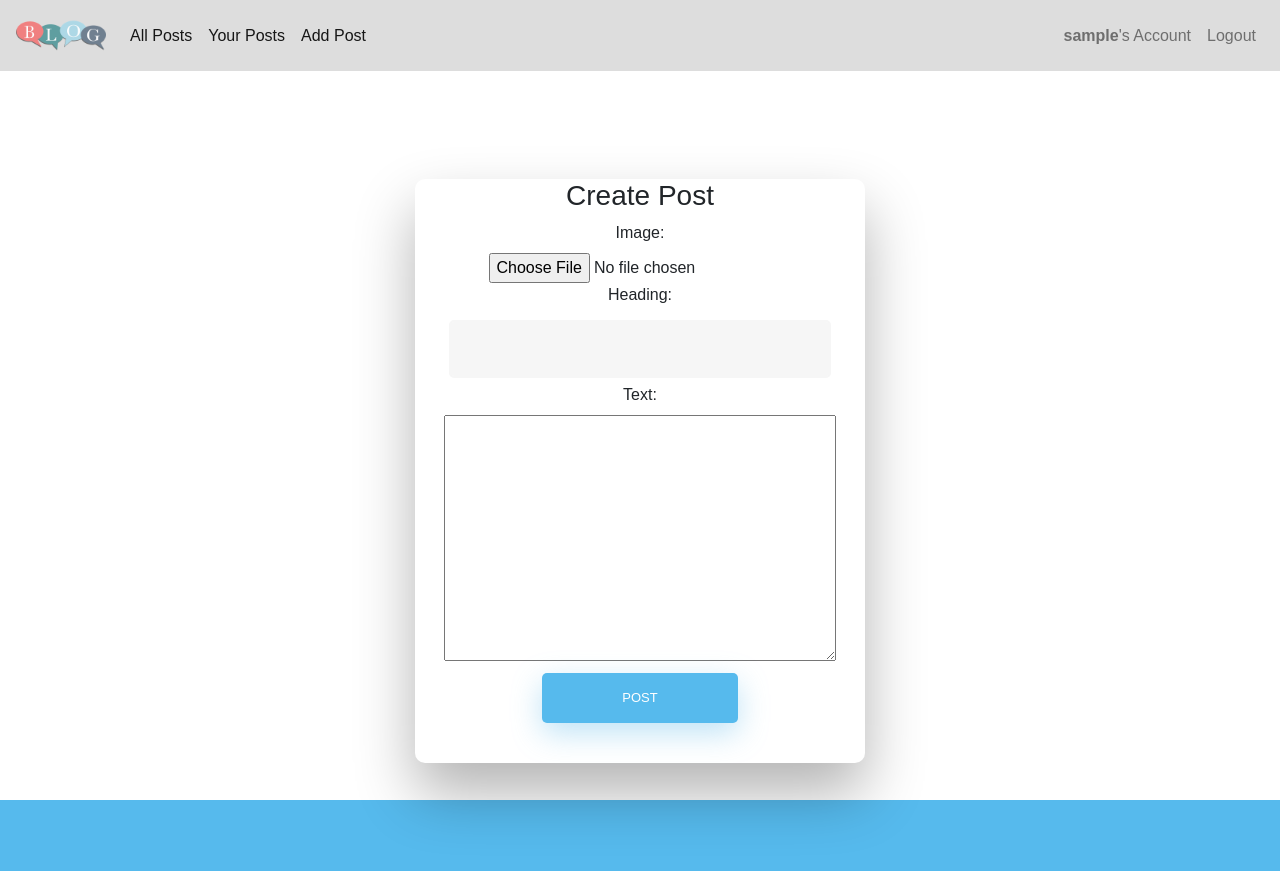
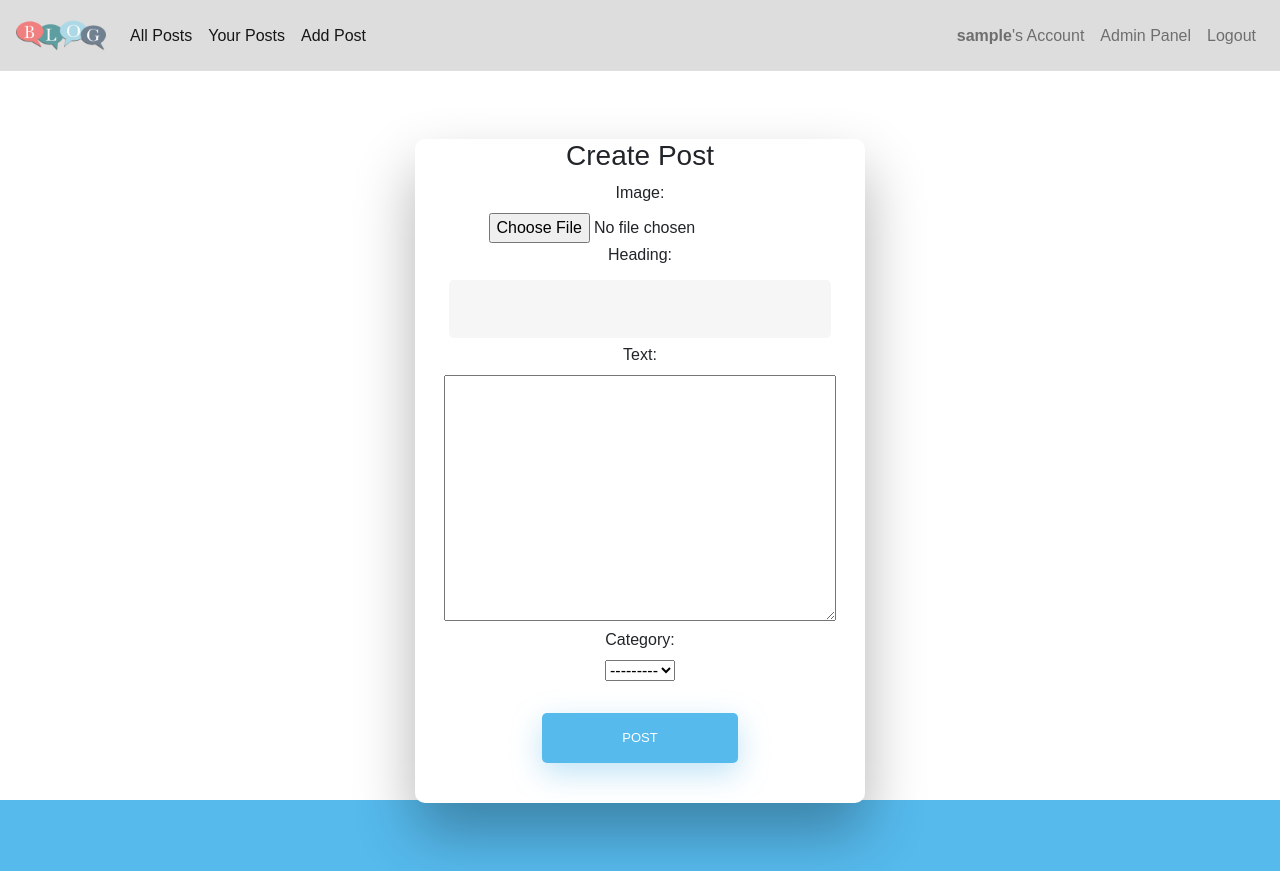
Before and after one commit to ivankirilovkirilov/PythonFinalExam, a Django app: page /create_post/ in a window 1280 px wide. Run offline with Django 3.2, Linux system fonts and the light colour scheme; the visitor is signed in with stand-in values (Sample User, id 1); data that the repository does not hold is empty; some libraries are stand-ins or nearby versions.

Commit message:
Added Categroies

```diff
--- a/home/admin.py
+++ b/home/admin.py
@@ -1,6 +1,7 @@
 from django.contrib import admin
 
-from .models import Post
+from .models import Post, Category
 # Register your models here.
 
 admin.site.register(Post)
+admin.site.register(Category)
--- a/home/models.py
+++ b/home/models.py
@@ -1,6 +1,13 @@
 from django.contrib.auth.models import User
 from django.db import models
 from django.db.models import CASCADE
+
+
+class Category(models.Model):
+    category_name = models.CharField(max_length=50)
+
+    def __str__(self):
+        return self.category_name
 
 
 class Post(models.Model):
@@ -8,3 +15,7 @@ class Post(models.Model):
     image = models.ImageField(upload_to='images')
     heading = models.CharField(max_length=50)
     text = models.TextField(max_length=1000)
+    category = models.ForeignKey(Category, on_delete=CASCADE)
+
+    def __str__(self):
+        return self.heading
--- a/templates/create_post.html
+++ b/templates/create_post.html
@@ -8,8 +8,14 @@
     <link rel="stylesheet" href="{% static "css/index.css" %}">
     <link rel="stylesheet" href="{% static 'css/login.css' %}">
     <style>
-        label {
+        label, #id_category {
             display: block;
+        }
+        #id_category {
+            margin: 0;
+            position: absolute;
+            left: 50%;
+            transform: translate(-50%, 0);
         }
     </style>
 </head>
@@ -31,6 +37,8 @@
         <form method="post" enctype='multipart/form-data'>
             {% csrf_token %}
             {{ form }}
+            <br>
+            <br>
             <input type="submit" value="Post">
         </form>
 
--- a/templates/index.html
+++ b/templates/index.html
@@ -3,7 +3,7 @@
 <html lang="en">
 <head>
     <meta charset="UTF-8">
-    <title>Posts | {{ user.username }}</title>
+    <title>All posts | {{ user.username }}</title>
     {% include 'shared/libraries.html' %}
     <link rel="stylesheet" href="{% static "css/index.css" %}">
 </head>
--- a/templates/shared/nav.html
+++ b/templates/shared/nav.html
@@ -1,6 +1,6 @@
 {% load static %}
 <nav class="navbar navbar-expand-md navbar-light" style="background-color: #dddddd;">
-    <a class="navbar-brand" href="#">
+    <a class="navbar-brand" href="/">
         <img src="{% static 'img/logo.png' %}" alt="Logo" style="width:90px;">
     </a>
     <button class="navbar-toggler" type="button" data-toggle="collapse" data-target="#navbarNav">
@@ -35,6 +35,11 @@
                 <li class="nav-item">
                     <a class="nav-link" href="/accounts/profile/"><b>{{ user.username }}</b>'s Account</a>
                 </li>
+                {% if user.is_superuser %}
+                    <li class="nav-item">
+                    <a class="nav-link" href="/admin/">Admin Panel</a>
+                </li>
+                {% endif %}
                 <li class="nav-item">
                     <a class="nav-link" href="/accounts/logout/">Logout</a>
                 </li>
--- a/templates/user_posts.html
+++ b/templates/user_posts.html
@@ -3,7 +3,7 @@
 <html lang="en">
 <head>
     <meta charset="UTF-8">
-    <title>{{ user.username }}'s Posts</title>
+    <title>Your posts | {{ user.username }}</title>
     {% include 'shared/libraries.html' %}
     <link rel="stylesheet" href="{% static "css/index.css" %}">
     <style>
```
Also changed, not shown: README.md, home/migrations/0008_category.py (added), home/migrations/0009_post_category.py (added), home/migrations/0010_remove_post_category.py (added), home/migrations/0011_post_category.py (added), media/images/4C3056C9-21D6-4BE9-9279-162D3D1A0791.jpeg (deleted), media/images/burger_1_9lSmh9Z.jpg (added), media/images/burger_1_vLgOrOX.jpg (added).
